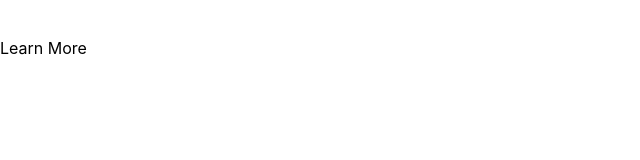
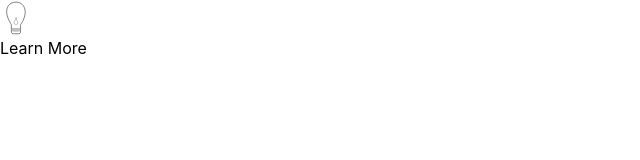
Before and after one commit to phajsi/burnout-spa, a React (Vite) app: page / in a window 1280 px wide. Shown: the top 160 px of the page, without its empty margins (0-640 px from the left). Built offline with nearby package versions, Linux system fonts and the light colour scheme.

Commit message:
Add color-scheme: light dark

```diff
--- a/index.html
+++ b/index.html
@@ -13,6 +13,7 @@
     />
     <link rel="apple-touch-icon" href="/favicon.png" />
     <link rel="manifest" href="/manifest.json" />
+    <meta name="color-scheme" content="light dark" />
     <title>Burnout in Tech</title>
     <!-- Vite handles SPA routing via client-side code; no legacy rewrite script needed -->
   </head>
--- a/src/assets/icons/BurnoutLogoIconSVG.tsx
+++ b/src/assets/icons/BurnoutLogoIconSVG.tsx
@@ -9,25 +9,25 @@ const BurnoutLogoIconSVG = () => {
     >
       <path
         d="M92.6638 243.305V188.974C92.6638 186.073 91.8118 183.263 90.2698 180.796C83.0662 169.274 61.7113 132.814 55.5768 96.354C47.4671 48.1547 70.4088 0.83564 129.75 1.00043C183.701 1.15025 210.9 48.1455 203.924 96.5184C197.976 137.761 177.721 169.448 169.928 180.386C167.979 183.121 166.837 186.349 166.837 189.697V243.305C166.837 251.421 160.195 258 152.002 258H107.499C99.3056 258 92.6638 251.421 92.6638 243.305Z"
-        stroke="white"
+        stroke="CanvasText"
         strokeWidth="4"
       />
       {/* Light part */}
       <path
         d="M117.256 157.008C128.397 142.903 130.666 130.21 130.666 125.744C132.867 126.462 130.666 143.61 141.807 157.016C147.908 164.359 143.518 180.912 132.867 183.815C129.499 184.732 127.28 184.79 123.928 183.815C113.562 180.799 113.34 161.966 117.256 157.008Z"
-        stroke="white"
+        stroke="CanvasText"
         strokeWidth="2"
         className="group-hover:fill-amber-200"
       />
       <path
         d="M102.277 214.043C115.813 215.938 142.439 216.003 157.729 214.135C158.624 214.026 159.417 214.713 159.417 215.606V219.974C159.417 220.711 158.869 221.335 158.13 221.422C143.53 223.139 116.425 223.351 102.142 221.369C101.668 221.304 101.264 221.012 101.058 220.584C99.8873 218.154 99.685 216.624 100.894 214.653C101.181 214.186 101.73 213.967 102.277 214.043Z"
-        stroke="white"
+        stroke="CanvasText"
         strokeWidth="2"
       />
       <path
         d="M102.584 228.806C116.202 230.925 142.535 230.992 157.698 228.868C158.603 228.741 159.417 229.432 159.417 230.337V234.726C159.417 235.439 158.906 236.049 158.196 236.161C143.837 238.434 116.794 238.555 102.264 236.109C101.724 236.018 101.289 235.635 101.136 235.114C100.548 233.112 100.401 231.688 100.995 229.739C101.198 229.072 101.89 228.698 102.584 228.806Z"
         strokeWidth="2"
-        stroke="white"
+        stroke="CanvasText"
       />
     </svg>
   )
--- a/src/index.css
+++ b/src/index.css
@@ -4,6 +4,8 @@ body {
   font-family:
     -apple-system, BlinkMacSystemFont, "Segoe UI", "Roboto", "Oxygen", "Ubuntu",
     "Cantarell", "Fira Sans", "Droid Sans", "Helvetica Neue", sans-serif;
+  color: CanvasText;
+  background-color: Canvas;
 }
 
 code {
```
